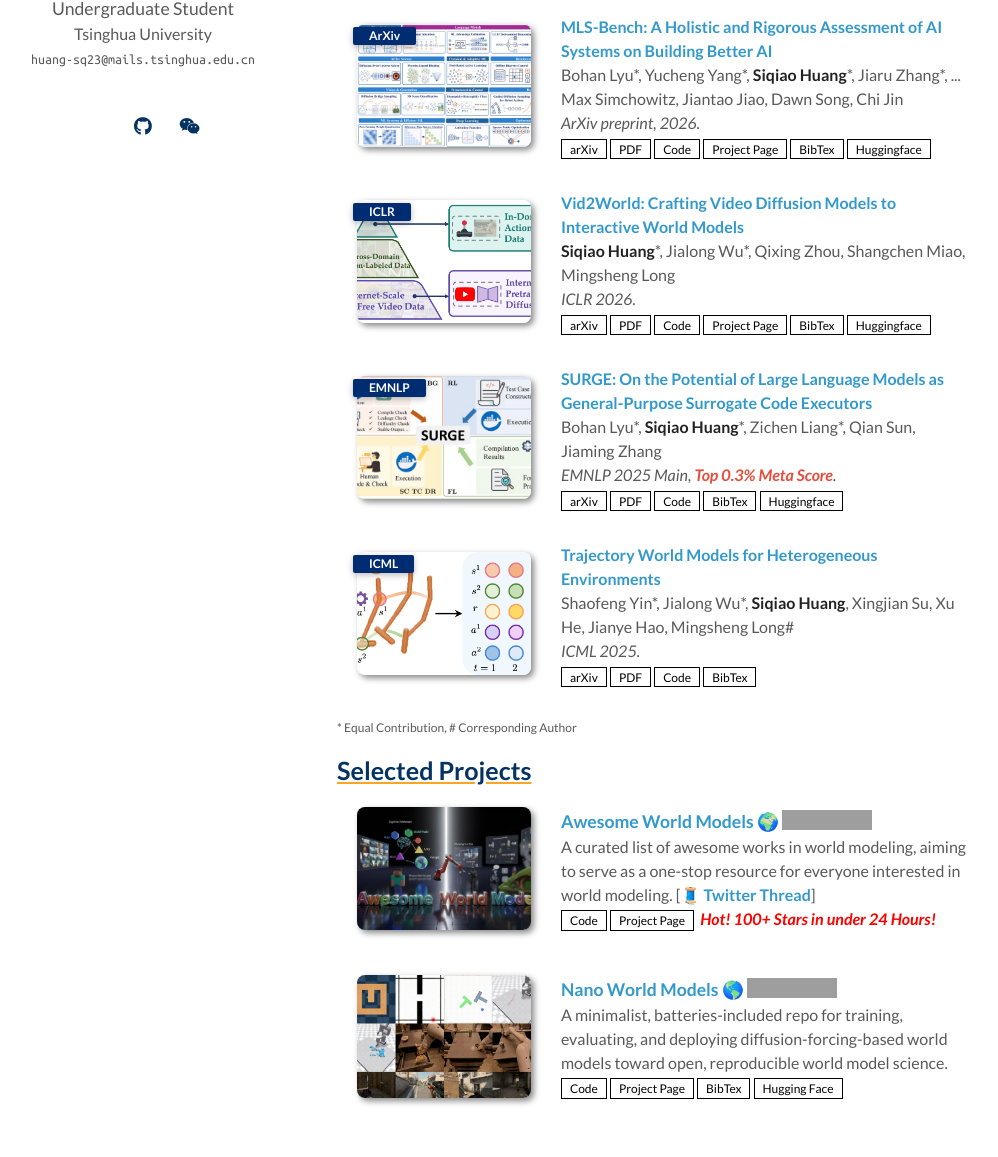
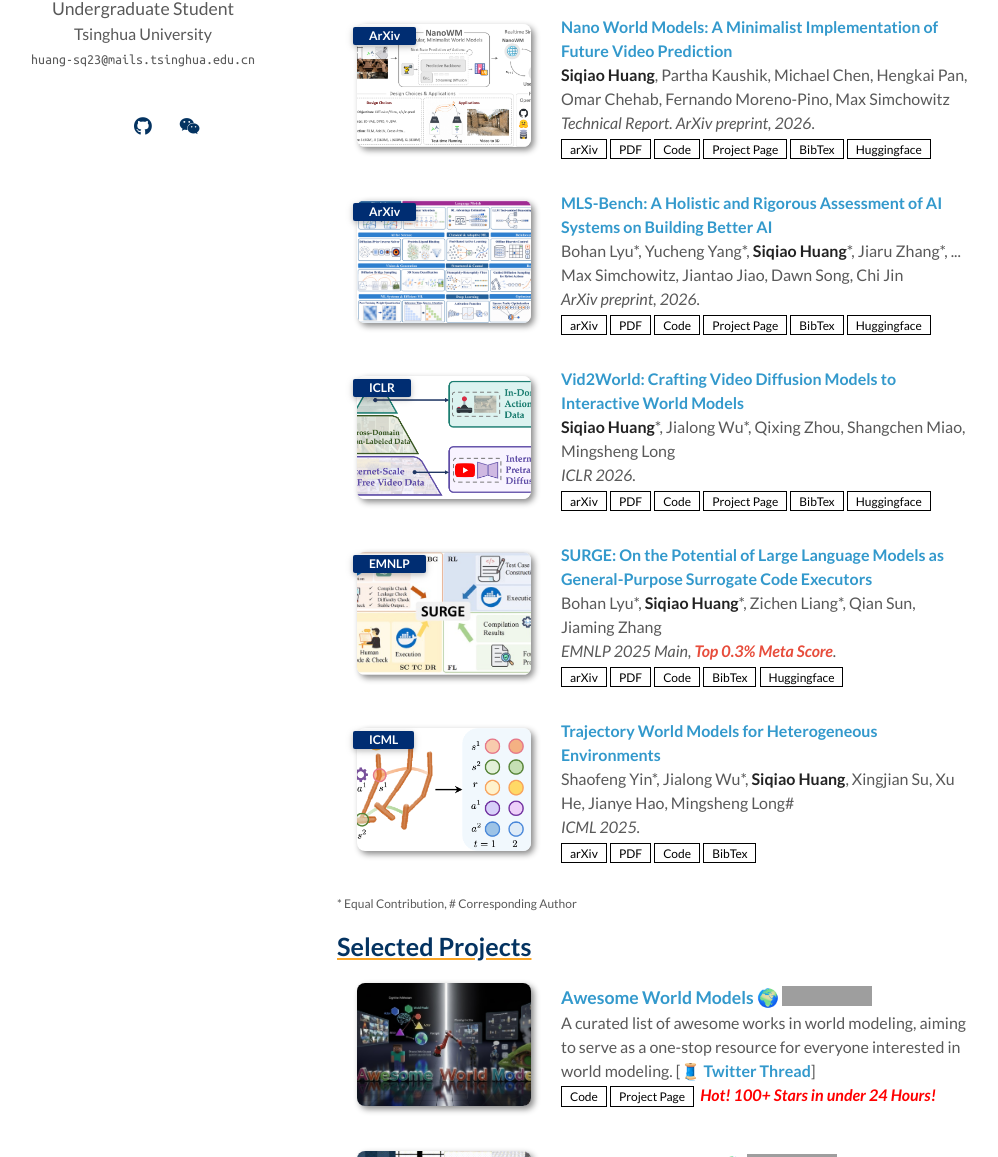
Before and after one commit to knightnemo/knightnemo.github.io, a Jekyll site: the page built from index.md, in a window 1280 px wide and 1400 px high, scrolled down 1017 px. Shown: the part 243-1400 px from the top of the window, without its empty margins (133-1131 px from the left). Built offline with Jekyll 4.4.1, drawn with Linux system fonts in a browser that asks for light colours; a style sheet for code colours, icons or effects is not loaded; our own code applies the rules of GitHub Pages for plain Markdown files; grey boxes are pictures that could not be loaded.

Commit message:
Add Nano World Models technical report

```diff
--- a/_data/projects.yml
+++ b/_data/projects.yml
@@ -11,7 +11,7 @@ main:
     page: https://simchowitzlabpublic.github.io/nano-world-model/
     code: https://github.com/simchowitzlabpublic/nano-world-model
     bibtex: ./assets/bib/nano_world_model.txt
-    others: "<a href='https://huggingface.co/collections/knightnemo/nano-world-model' class='btn btn-sm z-depth-0' role='button' target='_blank' style='font-size:12px;'>Hugging Face</a>"
+    others: "<a href='https://arxiv.org/pdf/2605.23993' class='btn btn-sm z-depth-0' role='button' target='_blank' style='font-size:12px;'>PDF</a> <a href='https://huggingface.co/collections/knightnemo/nano-world-model' class='btn btn-sm z-depth-0' role='button' target='_blank' style='font-size:12px;'>Hugging Face</a>"
   # - title: "A Survey on K-means Clustering Algorithms: Theoretical Analysis and Performance Comparison"
   #   image: ./assets/img/kmeans.jpg
   #   description: "Elucidated the computational complexity and convergence properties of K-means clustering algorithms and its variants."
--- a/_data/publications.yml
+++ b/_data/publications.yml
@@ -1,4 +1,15 @@
 main:
+  - title: "Nano World Models: A Minimalist Implementation of Future Video Prediction"
+    authors: <strong>Siqiao Huang</strong>, Partha Kaushik, Michael Chen, Hengkai Pan, Omar Chehab, Fernando Moreno-Pino, Max Simchowitz
+    conference_short: ArXiv
+    conference: Technical Report. ArXiv preprint, 2026.
+    page: https://simchowitzlabpublic.github.io/nano-world-model/
+    pdf: https://arxiv.org/pdf/2605.23993
+    arxiv: https://arxiv.org/abs/2605.23993
+    bibtex: ./assets/bib/nano_world_model.txt
+    image: ./assets/img/nano_world_model.png
+    code: https://github.com/simchowitzlabpublic/nano-world-model
+    huggingface: https://huggingface.co/collections/knightnemo/nano-world-model
   - title: "MLS-Bench: A Holistic and Rigorous Assessment of AI Systems on Building Better AI"
     authors: Bohan Lyu*, Yucheng Yang*, <strong>Siqiao Huang</strong>*, Jiaru Zhang*, ... <br>Max Simchowitz, Jiantao Jiao, Dawn Song, Chi Jin
     conference_short: ArXiv
```
Also changed, not shown: assets/bib/nano_world_model.txt (+7 -6 lines), assets/img/nano_world_model.png (added).
